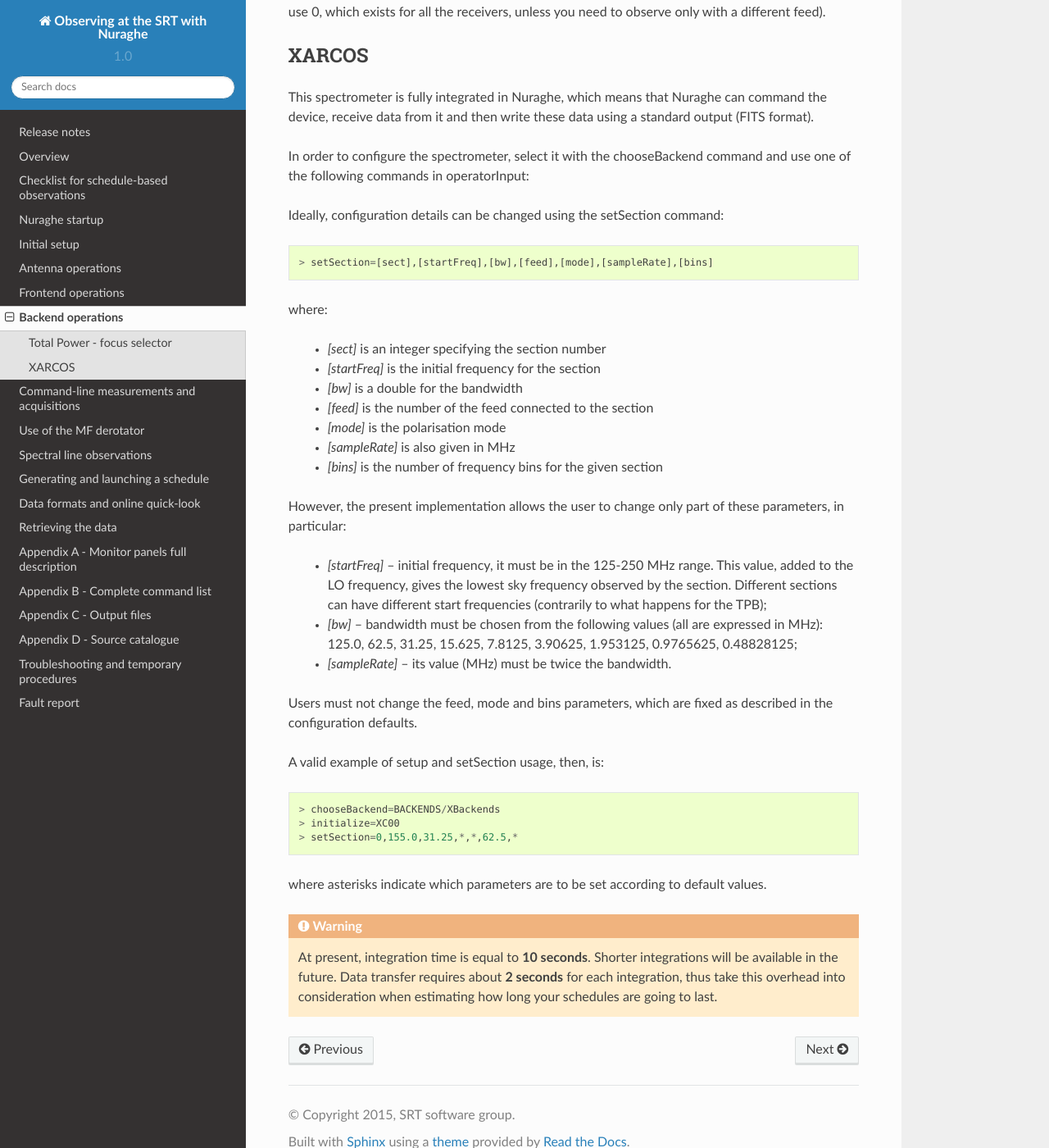
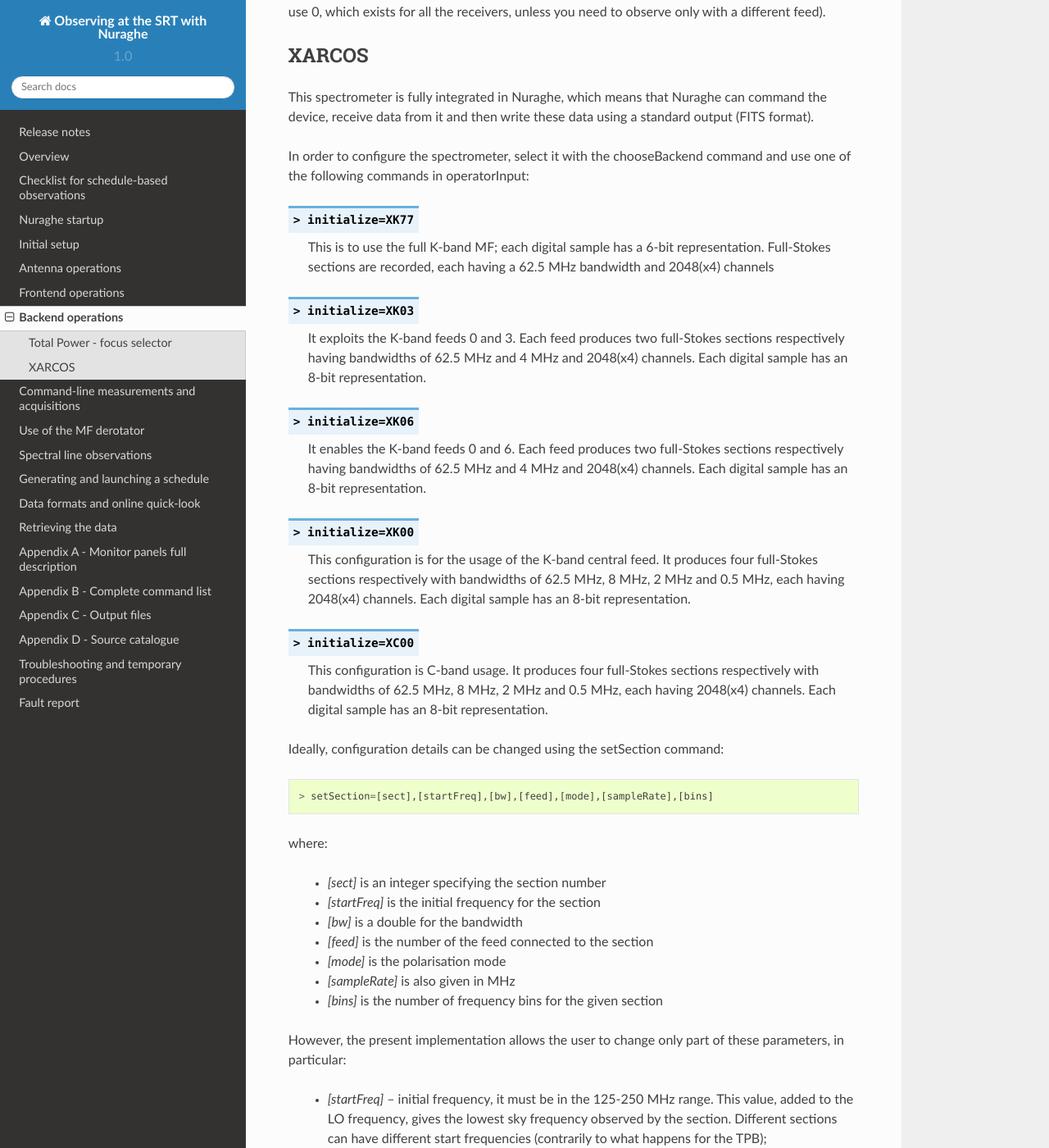
Before and after one commit to discos/doc, a Sphinx documentation site: the page built from user/srt/source/Backend.rst, in a window 1280 px wide and 1400 px high, scrolled down 2103 px. Shown: the whole window at 82% size. Built offline with Sphinx 7.4.7 and the Read the Docs theme 2.0.0, drawn with Linux system fonts in a browser that asks for light colours; some of the changed lines change nothing that is shown.

Commit message:
Error fixing in .. describe:: usage

```diff
--- a/user/srt/source/Backend.rst
+++ b/user/srt/source/Backend.rst
@@ -105,34 +105,34 @@
 In order to configure the spectrometer, select it with the chooseBackend
 command and use one of the following commands in operatorInput:
 
-.. describe: > initialize=XK77
+.. describe:: > initialize=XK77
 
    This is to use the full K-band MF; each digital sample has a 6-bit
    representation. Full-Stokes sections are recorded, each having a 62.5
    MHz bandwidth and 2048(x4) channels
 
-.. describe: > initialize=XK03
+.. describe:: > initialize=XK03
 
    It exploits the K-band feeds 0 and 3.
    Each feed produces two full-Stokes sections respectively having bandwidths
    of 62.5 MHz and 4 MHz and 2048(x4) channels. Each digital sample has an
    8-bit representation.
 
-.. describe: > initialize=XK06
+.. describe:: > initialize=XK06
 
    It enables the K-band feeds 0 and 6.
    Each feed produces two full-Stokes sections respectively having
    bandwidths of 62.5 MHz and 4 MHz and 2048(x4) channels.
    Each digital sample has an 8-bit representation.
 
-.. describe: > initialize=XK00
+.. describe:: > initialize=XK00
 
    This configuration is for the usage of the K-band central feed.
    It produces four full-Stokes sections respectively with bandwidths
    of 62.5 MHz, 8 MHz, 2 MHz and 0.5 MHz, each having 2048(x4) channels.
    Each digital sample has an 8-bit representation.
 
-.. describe: > initialize=XC00
+.. describe:: > initialize=XC00
 
    This configuration is C-band usage.
    It produces four full-Stokes sections respectively with bandwidths
```
